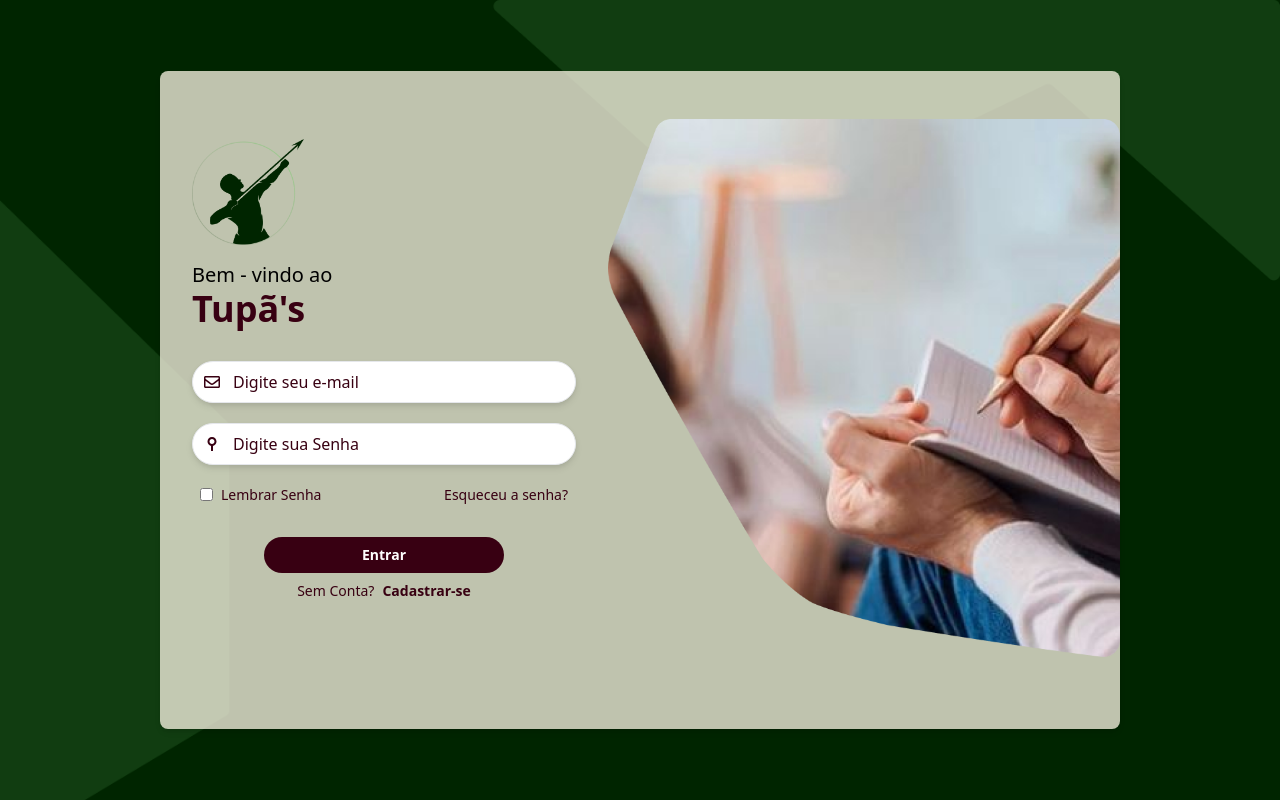
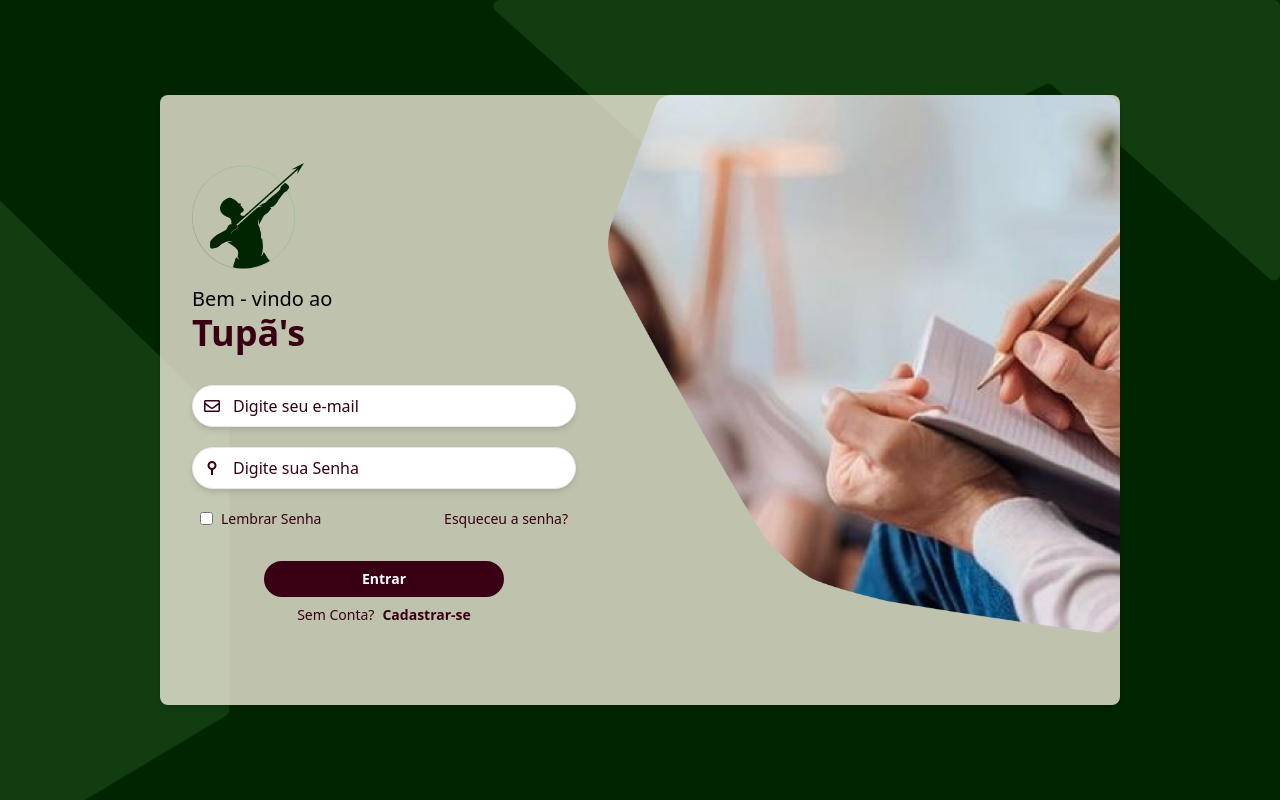
Before and after one commit to Henrique0602/Tupas-TCC, a React (Vite) app in the folder Tupa-s/: page / in a window 1280 px wide. Built offline with nearby package versions, Linux system fonts and the light colour scheme.

Commit message:
Update Carrossel.jsx

```diff
--- a/Tupa-s/src/Componentes/Carrossel/Carrossel.jsx
+++ b/Tupa-s/src/Componentes/Carrossel/Carrossel.jsx
@@ -21,7 +21,7 @@ const Carrossel = () => {
     return (
         <div className="flex justify-center items-center mb-10 mt-4">
                 <div className="max-w-lg mx-auto">
-                <img src={images[currentIndex]} alt={`Imagem ${currentIndex + 1}`} className="w-full h-full ml-8" />
+                <img src={images[currentIndex]} alt={`Imagem ${currentIndex + 1}`} className="w-full h-full object-cover ml-8 -mt-12" />
                 </div>
             </div>
     );
```
